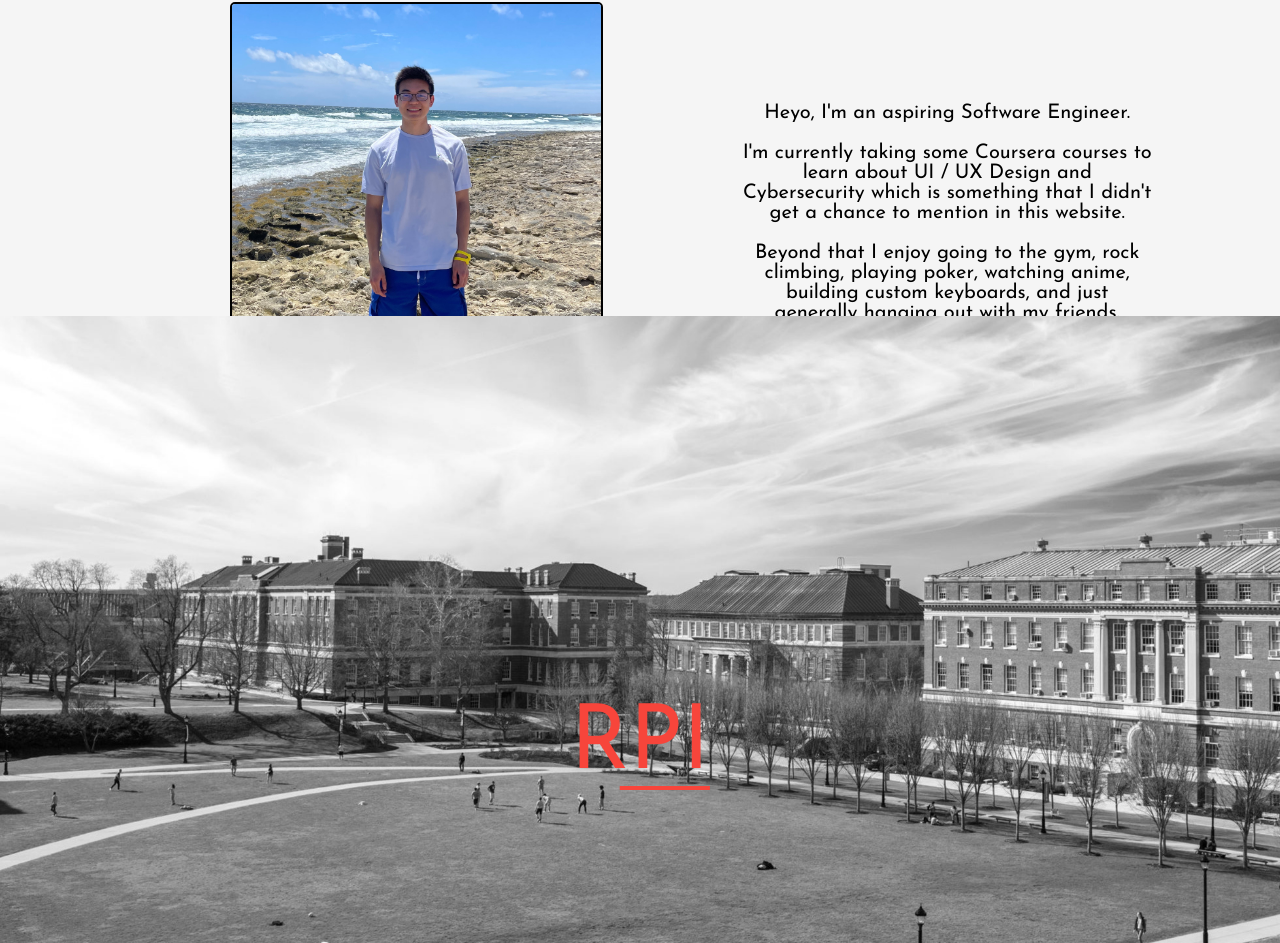
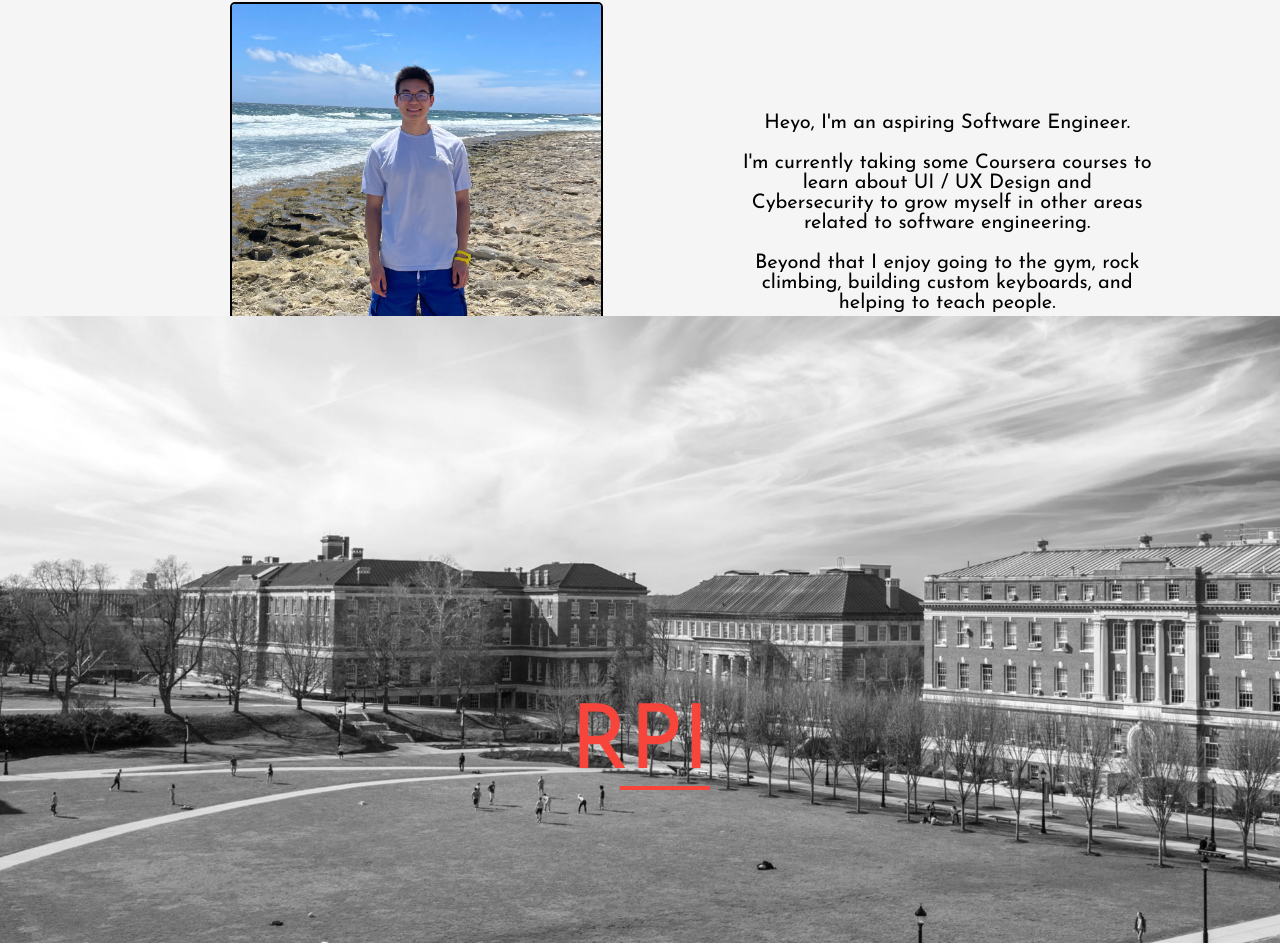
Before and after one commit to AlexL374/alexander-liu, a React (Create React App) app: page / in a window 1280 px wide. Shown: the part 1144-2087 px from the top of the page. Built offline with nearby package versions, Linux system fonts and the light colour scheme.

Commit message:
Updating About page

```diff
--- a/src/components/About.js
+++ b/src/components/About.js
@@ -15,11 +15,11 @@ function About() {
                     </p>
                     <p class='about-text'>
                         I'm currently taking some Coursera courses to learn about UI / UX Design
-                        and Cybersecurity which is something that I didn't get a chance to mention in this website.
+                        and Cybersecurity to grow myself in other areas related to software engineering.
                     </p>
                     <p class='about-text'>
-                        Beyond that I enjoy going to the gym, rock climbing, playing poker, watching anime, building custom keyboards,
-                        and just generally hanging out with my friends.
+                        Beyond that I enjoy going to the gym, rock climbing, building custom keyboards,
+                        and helping to teach people.
                     </p>
                 </div>
             </div>
```
